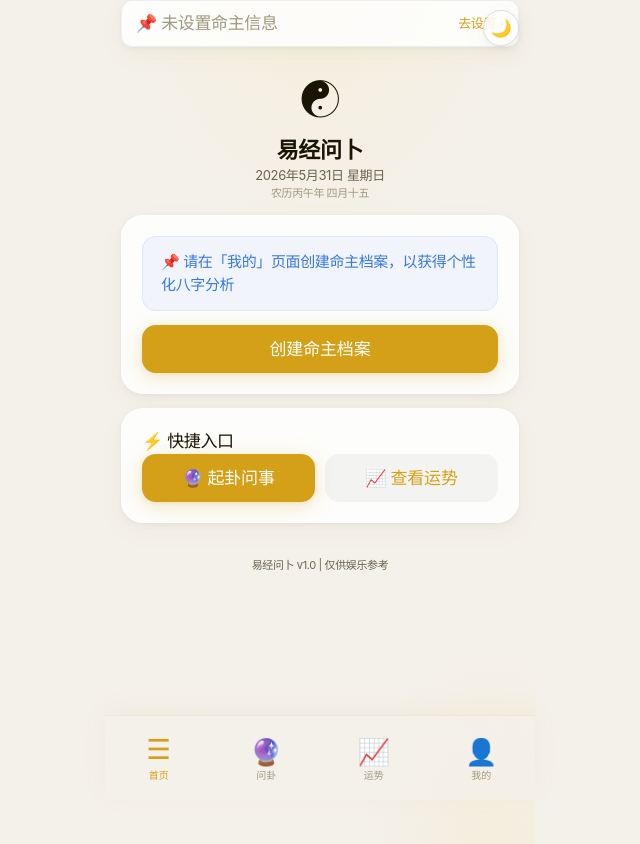
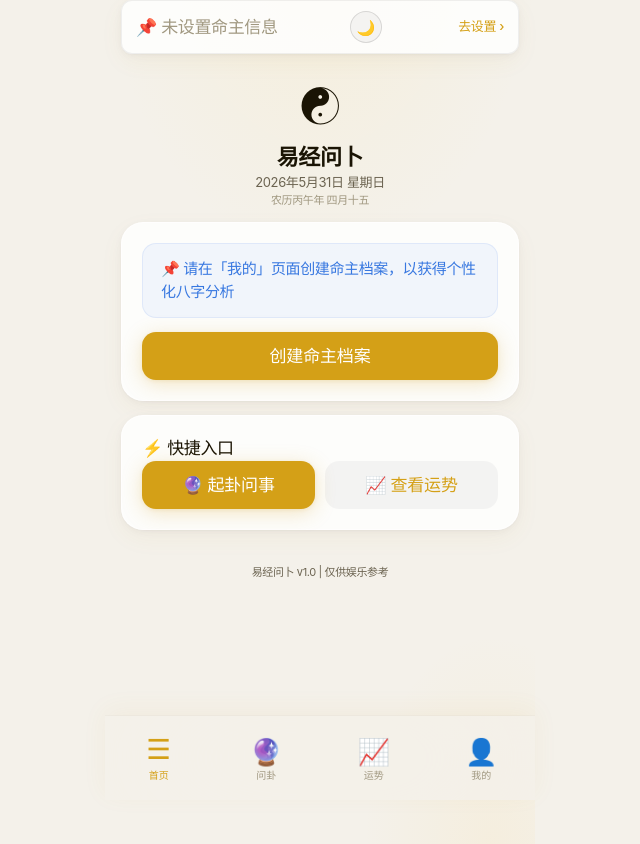
Before and after one commit to Yusonzzz/claw-iching, a Vue app: page / in a window 1280 px wide. Shown: the top 844 px of the page, without its empty margins (320-960 px from the left). Built offline with nearby package versions, Linux system fonts and the light colour scheme.

Commit message:
fix: embed theme toggle inside user-bar row, no overlap

```diff
--- a/src/views/HomeView.vue
+++ b/src/views/HomeView.vue
@@ -1,19 +1,20 @@
 <template>
   <div class="page">
-    <!-- 主题切换 -->
-    <button class="theme-home-btn" @click="handleThemeToggle" :aria-label="theme === 'dark' ? '切换白天模式' : '切换深夜模式'">
-      <span class="theme-home-icon" :class="{ swapping: isSwapping }">{{ theme === 'dark' ? '☀️' : '🌙' }}</span>
-    </button>
-
     <!-- 当前使用者 -->
     <div v-if="activeProfile" class="user-bar">
       <span class="user-avatar">👤</span>
       <span class="user-name">{{ activeProfile.name }}</span>
       <span class="user-bazi">{{ activeProfile.birthYear }}年·日主</span>
+      <button class="theme-home-btn" @click="handleThemeToggle" :aria-label="theme === 'dark' ? '切换白天模式' : '切换深夜模式'">
+        <span class="theme-home-icon" :class="{ swapping: isSwapping }">{{ theme === 'dark' ? '☀️' : '🌙' }}</span>
+      </button>
       <router-link to="/profile" class="user-switch">切换 ›</router-link>
     </div>
     <div v-else class="user-bar user-bar-empty">
       <span>📌 未设置命主信息</span>
+      <button class="theme-home-btn" @click="handleThemeToggle" :aria-label="theme === 'dark' ? '切换白天模式' : '切换深夜模式'">
+        <span class="theme-home-icon" :class="{ swapping: isSwapping }">{{ theme === 'dark' ? '☀️' : '🌙' }}</span>
+      </button>
       <router-link to="/profile" class="user-setup-link">去设置 ›</router-link>
     </div>
 
@@ -154,32 +155,30 @@ onMounted(() => {
 .user-switch { margin-left: auto; font-size: 13px; color: var(--gold); text-decoration: none; font-weight: 500; }
 .user-setup-link { margin-left: auto; font-size: 13px; color: var(--gold); text-decoration: none; font-weight: 500; }
 
-/* 主题切换 —— 首页顶部 */
+/* 主题切换 —— 融入用户信息栏 */
 .theme-home-btn {
-  position: absolute;
-  top: 10px;
-  right: 16px;
-  width: 36px;
-  height: 36px;
-  border-radius: 18px;
+  width: 32px;
+  height: 32px;
+  border-radius: 16px;
   border: .5px solid var(--separator-strong);
-  background: var(--bg-card);
+  background: var(--bg-tertiary);
   backdrop-filter: blur(20px) saturate(160%);
   -webkit-backdrop-filter: blur(20px) saturate(160%);
-  box-shadow: var(--shadow-card);
   cursor: pointer;
   display: flex;
   align-items: center;
   justify-content: center;
   padding: 0;
-  z-index: 10;
+  margin-left: auto;
+  margin-right: 4px;
+  flex-shrink: 0;
   transition: all .35s var(--spring);
 }
 .theme-home-btn:active {
   transform: scale(.88);
 }
 .theme-home-icon {
-  font-size: 17px;
+  font-size: 15px;
   line-height: 1;
   display: block;
   transition: transform .35s var(--spring);
```
